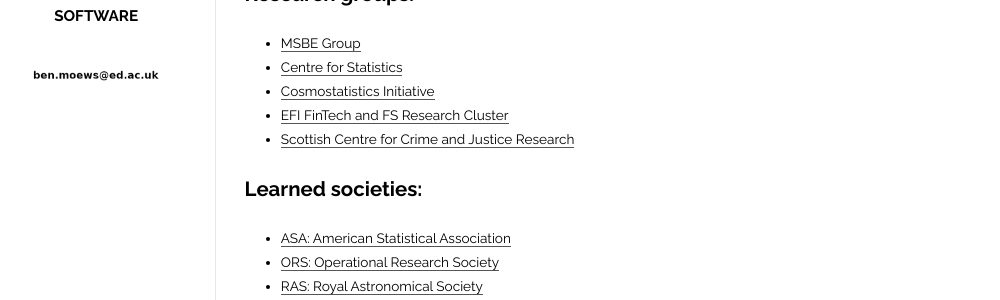
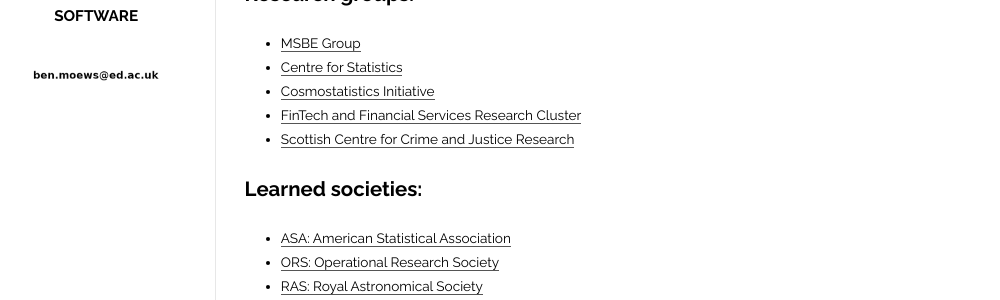
Before and after one commit to moews/moews.github.io, a Jekyll site: the page built from _posts/2017-03-27-about.md, in a window 1280 px wide. Shown: the part 356-656 px from the top of the page, without its empty margins (143-1143 px from the left). Built offline with Jekyll 4.4.1, drawn with Linux system fonts in a browser that asks for light colours.

Commit message:
Update 2017-03-27-about.md

```diff
--- a/_posts/2017-03-27-about.md
+++ b/_posts/2017-03-27-about.md
@@ -17,7 +17,7 @@
 * [MSBE Group](https://www.business-school.ed.ac.uk/research/areas/management-science-business-economics)
 * [Centre for Statistics](https://centreforstatistics.maths.ed.ac.uk)
 * [Cosmostatistics Initiative](https://cosmostatistics-initiative.org)
-* [EFI FinTech and FS Research Cluster](https://www.cdcs.ed.ac.uk/research-clusters/fintech)
+* [FinTech and Financial Services Research Cluster](https://www.cdcs.ed.ac.uk/research-clusters/fintech)
 * [Scottish Centre for Crime and Justice Research](https://www.sccjr.ac.uk)
 
 ## Learned societies:
```
